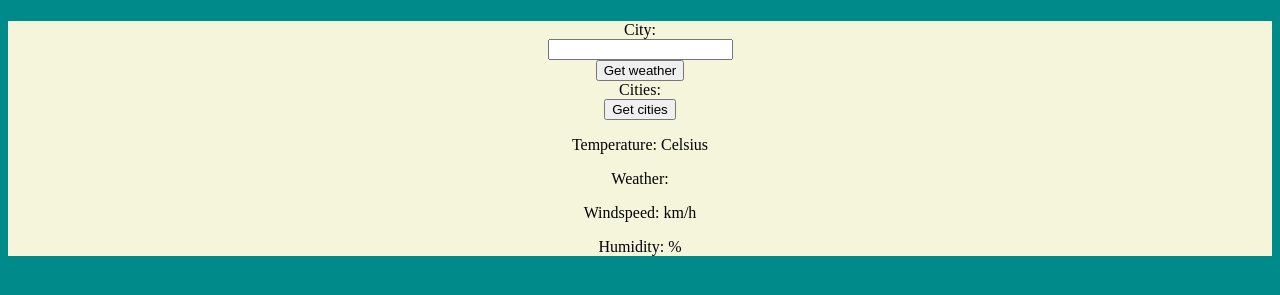
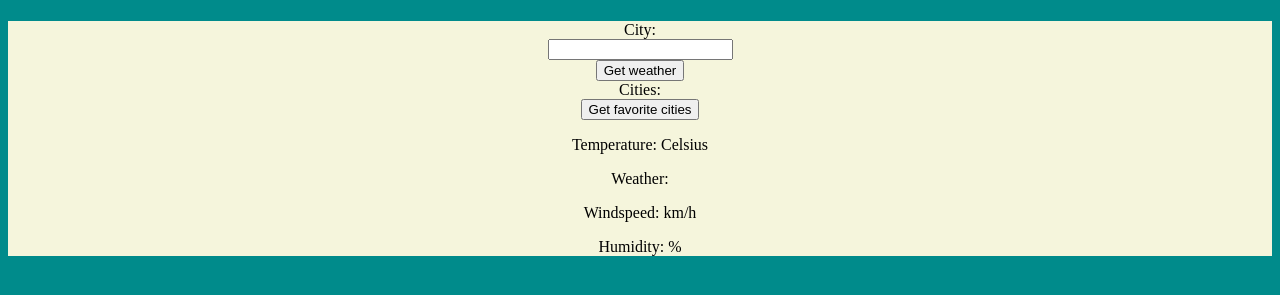
Before and after one commit to vincentli774/weatherapp, a plain HTML site: page weather-fe/index.html in a window 1280 px wide. Shown: the part 59-354 px from the top of the page. Drawn offline with Linux system fonts and the light colour scheme.

Commit message:
third commit

```diff
--- a/weather-fe/index.html
+++ b/weather-fe/index.html
@@ -11,9 +11,10 @@
     <div id="app">
     <label for="city">City:</label><br>
     <input type="text" id="city" name="city"><br>
+    <!--call functions getWeather and fetchWeather in js file-->
     <button onclick="getWeather()">Get weather</button><br>
     <label for="cities">Cities:</label><br>
-    <button onclick="fetchCities()">Get cities</button>
+    <button onclick="fetchCities()">Get favorite cities</button>
     <p id="cities"></p>
     <p id="result"></p>
     <p>Temperature: Celsius</p> <p id="temperature"></p>
@@ -24,6 +25,7 @@
     <script src="script.js"></script>
 </body>
 <style>
+/* use media queries to have a responsive view*/
     @media only screen and (max-width: 600px) {
   body {
     background-color: lightblue;
```
Also changed, not shown: weather-fe/script.js (+10 -1 lines).
